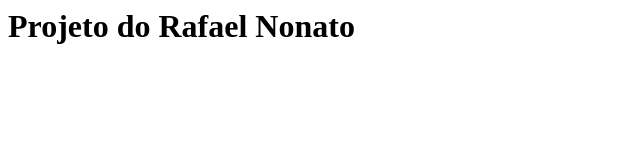
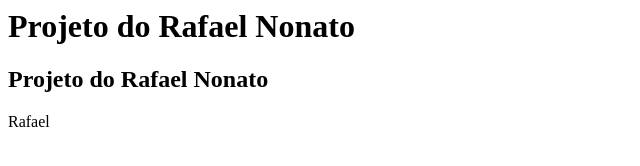
Before and after one commit to leafarael/meu-site, a plain HTML site: page index.html in a window 1280 px wide. Shown: the whole page, without its empty margins (0-640 px from the left). Drawn offline with Linux system fonts and the light colour scheme.

Commit message:
Colocando nome

```diff
--- a/index.html
+++ b/index.html
@@ -3,5 +3,9 @@
     </head>
     <body>
         <h1>Projeto do Rafael Nonato</h1>
+        <h2>Projeto do Rafael Nonato</h2>
+	<div>
+		Rafael
+	</div>
     </body>
 </html>
```
